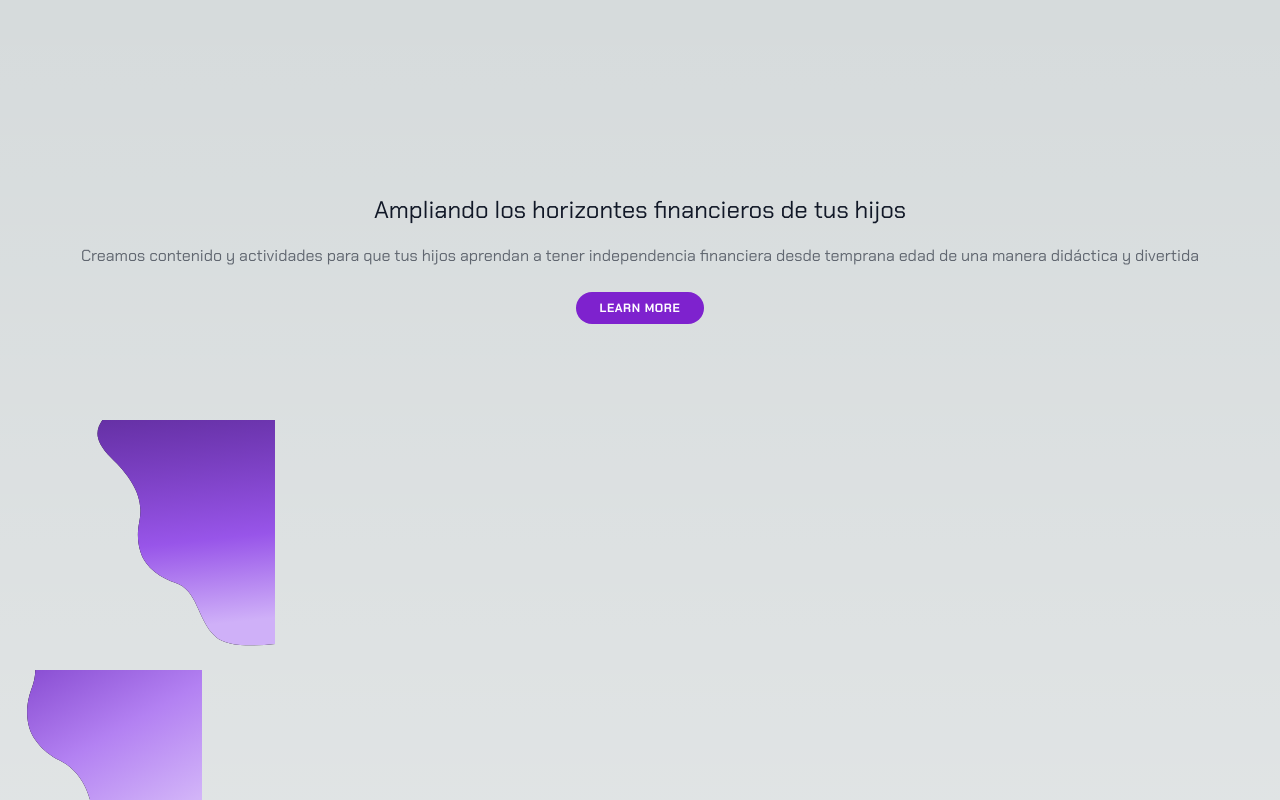
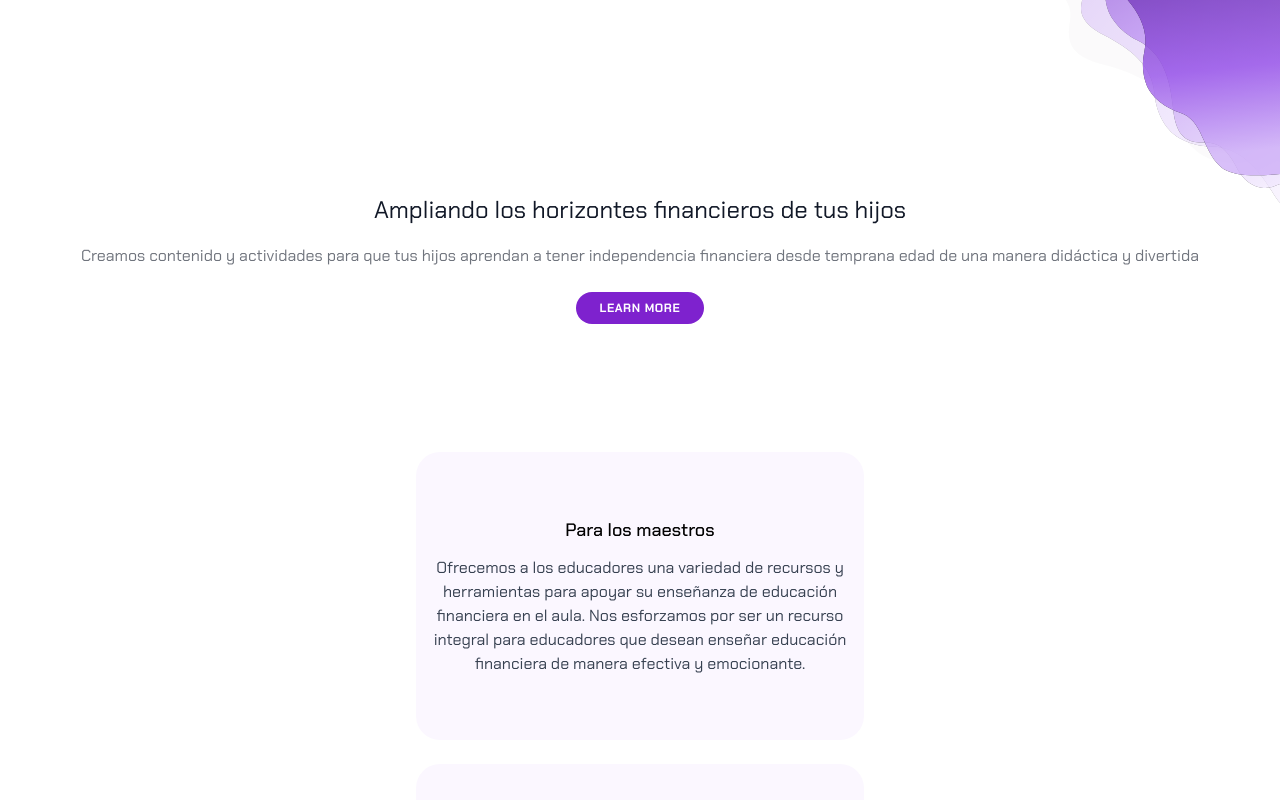
Before and after one commit to K-FinCity/fincity-frontend, a Next.js app: page / in a window 1280 px wide. Shown: the top 800 px of the page. Built offline with nearby package versions, Linux system fonts and the light colour scheme.

Commit message:
Add styles in css

```diff
--- a/pages/index.jsx
+++ b/pages/index.jsx
@@ -1,10 +1,10 @@
-import Image from "next/image";
-import { Chakra_Petch } from "next/font/google";
-import Card_1 from "../components/Card_1";
+import Image from 'next/image';
+import { Chakra_Petch } from 'next/font/google';
+import Card_1 from '../components/Card_1';
 
 const chakra = Chakra_Petch({
-  subsets: ["latin"],
-  weight: ["300", "400", "600"],
+  subsets: ['latin'],
+  weight: ['300', '400', '600'],
 });
 
 export default function Home() {
@@ -14,7 +14,8 @@ export default function Home() {
         <nav></nav>
       </header>
       <main className={chakra.className}>
-        <section><div className="relative bg-none">
+        <section className="bg-white">
+          <div className="relative bg-none">
             <div className="container mx-auto px-4 text-center py-24">
               <h1 className="text-gray-900 font-chakra text-2xl font-normal leading-9 mt-24">
                 Ampliando los horizontes financieros de tus hijos
@@ -58,9 +59,18 @@ export default function Home() {
                     y2="397.619"
                     gradientUnits="userSpaceOnUse"
                   >
-                    <stop stop-color="#6B28BB" stop-opacity="0.6" />
-                    <stop offset="0.505208" stop-color="#9855E9" />
-                    <stop offset="0.676897" stop-color="#CFB0F8" />
+                    <stop
+                      stop-color="#6B28BB"
+                      stop-opacity="0.6"
+                    />
+                    <stop
+                      offset="0.505208"
+                      stop-color="#9855E9"
+                    />
+                    <stop
+                      offset="0.676897"
+                      stop-color="#CFB0F8"
+                    />
                   </linearGradient>
                 </defs>
               </svg>
@@ -91,8 +101,14 @@ export default function Home() {
                     gradientUnits="userSpaceOnUse"
                   >
                     <stop stop-color="#6B28BB" />
-                    <stop offset="0.465" stop-color="#B381F2" />
-                    <stop offset="1" stop-color="#F0E6FE" />
+                    <stop
+                      offset="0.465"
+                      stop-color="#B381F2"
+                    />
+                    <stop
+                      offset="1"
+                      stop-color="#F0E6FE"
+                    />
                   </linearGradient>
                 </defs>
               </svg>
@@ -123,8 +139,14 @@ export default function Home() {
                     gradientUnits="userSpaceOnUse"
                   >
                     <stop stop-color="#9855E9" />
-                    <stop offset="0.505208" stop-color="#CFB0F8" />
-                    <stop offset="1" stop-color="#F0E6FE" />
+                    <stop
+                      offset="0.505208"
+                      stop-color="#CFB0F8"
+                    />
+                    <stop
+                      offset="1"
+                      stop-color="#F0E6FE"
+                    />
                   </linearGradient>
                 </defs>
               </svg>
@@ -151,7 +173,11 @@ export default function Home() {
                 Para los maestros
               </h2>
               <p className="text-center text-gray-700 font-chakra text-base font-normal leading-6">
-                Ofrecemos a los educadores una variedad de recursos y herramientas para apoyar su enseñanza de educación financiera en el aula. Nos esforzamos por ser un recurso integral para educadores que desean enseñar educación financiera de manera efectiva y emocionante.
+                Ofrecemos a los educadores una variedad de recursos y
+                herramientas para apoyar su enseñanza de educación financiera en
+                el aula. Nos esforzamos por ser un recurso integral para
+                educadores que desean enseñar educación financiera de manera
+                efectiva y emocionante.
               </p>
             </div>
             <div className="rounded-3xl bg-purple-200 bg-opacity-20 flex flex-col items-center justify-center mx-auto w-full max-w-md h-72 p-4">
@@ -159,7 +185,11 @@ export default function Home() {
                 Para los estudiantes
               </h2>
               <p className="text-center text-gray-700 font-chakra text-base font-normal leading-6">
-                Los niños pueden aprender sobre el mundo de las finanzas de una manera divertida y accesible. Desde entender el valor del dinero hasta aprender a ahorrar y gastar de manera inteligente, el programa de FinCity hace que el aprendizaje sobre finanzas sea fácil y entretenido.
+                Los niños pueden aprender sobre el mundo de las finanzas de una
+                manera divertida y accesible. Desde entender el valor del dinero
+                hasta aprender a ahorrar y gastar de manera inteligente, el
+                programa de FinCity hace que el aprendizaje sobre finanzas sea
+                fácil y entretenido.
               </p>
             </div>
           </section>
@@ -189,19 +219,28 @@ export default function Home() {
             </div>
 
             <div className="carousel w-full">
-              <div id="item1" className="carousel-item w-full">
+              <div
+                id="item1"
+                className="carousel-item w-full"
+              >
                 <Card_1
                   title="Seguimiento de Tareas y Ganancias 1"
                   content="Los padres pueden marcar las tareas completadas a medida que las realizan. Cada tarea completada les otorga una cantidad específica de dinero virtual, que se acumula en su cuenta."
                 ></Card_1>
               </div>
-              <div id="item2" className="carousel-item w-full">
+              <div
+                id="item2"
+                className="carousel-item w-full"
+              >
                 <Card_1
                   title="Asignación de Tareas: "
                   content="El maestro en conjunto con los padres pueden asignar tareas domésticas a sus hijos directamente a través de la aplicación. Desde hacer la cama hasta ayudar con la limpieza, las tareas se pueden personalizar según las necesidades y la edad del niño."
                 ></Card_1>
               </div>
-              <div id="item3" className="carousel-item w-full">
+              <div
+                id="item3"
+                className="carousel-item w-full"
+              >
                 <Card_1
                   title="Canje de Recompensas:"
                   content="Cuando los niños hayan alcanzado suficiente dinero, ¡pueden canjearlo por recompensas emocionantes! Las opciones de recompensas son personalizables y están diseñadas para motivar y reforzar el comportamiento positivo."
@@ -209,13 +248,22 @@ export default function Home() {
               </div>
             </div>
             <div className="flex justify-center w-full py-2 gap-2">
-              <a href="#item1" className="btn btn-xs">
+              <a
+                href="#item1"
+                className="btn btn-xs"
+              >
                 1
               </a>
-              <a href="#item2" className="btn btn-xs">
+              <a
+                href="#item2"
+                className="btn btn-xs"
+              >
                 2
               </a>
-              <a href="#item3" className="btn btn-xs">
+              <a
+                href="#item3"
+                className="btn btn-xs"
+              >
                 3
               </a>
             </div>
@@ -230,7 +278,7 @@ export default function Home() {
             </p>
           </div>
         </section>
-        <section className="relative min-h-96 flex flex-col justify-center items-center gap-6 text-center p-8 bg-[#5D269A]">
+        <section className="text-[#09090b] relative min-h-96 flex flex-col justify-center items-center gap-6 text-center p-8 bg-[#5D269A]">
           <div className="absolute inset-0 overflow-hidden">
             <svg
               xmlns="http://www.w3.org/2000/svg"
@@ -258,7 +306,10 @@ export default function Home() {
                   filterUnits="userSpaceOnUse"
                   color-interpolation-filters="sRGB"
                 >
-                  <feFlood flood-opacity="0" result="BackgroundImageFix" />
+                  <feFlood
+                    flood-opacity="0"
+                    result="BackgroundImageFix"
+                  />
                   <feColorMatrix
                     in="SourceAlpha"
                     type="matrix"
@@ -267,7 +318,10 @@ export default function Home() {
                   />
                   <feOffset dy="4" />
                   <feGaussianBlur stdDeviation="2" />
-                  <feComposite in2="hardAlpha" operator="out" />
+                  <feComposite
+                    in2="hardAlpha"
+                    operator="out"
+                  />
                   <feColorMatrix
                     type="matrix"
                     values="0 0 0 0 0 0 0 0 0 0 0 0 0 0 0 0 0 0 0.16 0"
@@ -293,8 +347,14 @@ export default function Home() {
                   gradientUnits="userSpaceOnUse"
                 >
                   <stop stop-color="#9855E9" />
-                  <stop offset="0.505208" stop-color="#B381F2" />
-                  <stop offset="1" stop-color="#F0E6FE" />
+                  <stop
+                    offset="0.505208"
+                    stop-color="#B381F2"
+                  />
+                  <stop
+                    offset="1"
+                    stop-color="#F0E6FE"
+                  />
                 </linearGradient>
               </defs>
             </svg>
--- a/styles/globals.css
+++ b/styles/globals.css
@@ -2,32 +2,162 @@
 @tailwind components;
 @tailwind utilities;
 
-:root {
-  --foreground-rgb: 0, 0, 0;
-  --background-start-rgb: 214, 219, 220;
-  --background-end-rgb: 255, 255, 255;
+
+
+.hero-bg {
+  position: relative;
+  background: none;
 }
 
-@media (prefers-color-scheme: dark) {
-  :root {
-    --foreground-rgb: 255, 255, 255;
-    --background-start-rgb: 0, 0, 0;
-    --background-end-rgb: 0, 0, 0;
-  }
+.wave {
+  position: absolute;
+  top: -50px;
+  right: 0;
 }
 
-body {
-  color: rgb(var(--foreground-rgb));
-  background: linear-gradient(
-      to bottom,
-      transparent,
-      rgb(var(--background-end-rgb))
-    )
-    rgb(var(--background-start-rgb));
+.wave:nth-child(1) {
+  z-index: 4;
+  transform: scale(1.5) translateX(100px);
 }
 
-@layer utilities {
-  .text-balance {
-    text-wrap: balance;
-  }
+.wave:nth-child(2) {
+  z-index: 3;
+  opacity: 0.8;
 }
+
+.wave:nth-child(3) {
+  z-index: 2;
+  opacity: 0.6;
+}
+
+.wave:nth-child(4) {
+  z-index: 1;
+  opacity: 0.4;
+}
+
+.header-bg {
+  background: rgba(93, 38, 154, 0.50);
+  backdrop-filter: blur(25px);
+  width: 100%;
+  height: 48px;
+  flex-shrink: 0;
+  display: flex;
+  align-items: center;
+  justify-content: center;
+  position: relative;
+  z-index: 5;
+}
+
+.nav-container {
+  width: 100%;
+  max-width: 360px;
+}
+
+.nav-title {
+  color: #5D269A;
+  font-family: 'Chakra Petch', sans-serif;
+  font-size: 16px;
+  font-weight: 700;
+  line-height: normal;
+}
+
+.hamburger {
+  width: 24px;
+  height: 24px;
+  flex-shrink: 0;
+}
+
+.hero-title {
+  color: #191B21;
+  text-align: center;
+  font-family: 'Chakra Petch', sans-serif;
+  font-size: 20px;
+  font-weight: 400;
+  line-height: 36px;
+  margin-top: 100px;
+}
+
+.hero-text {
+  color: #191B21;
+  text-align: center;
+  font-family: 'Chakra Petch', sans-serif;
+  font-size: 16px;
+  font-weight: 400;
+  line-height: 24px;
+  opacity: 0.6;
+}
+
+.learn-more-btn {
+  width: 132.743px;
+  height: 32px;
+  flex-shrink: 0;
+  border-radius: 52px;
+  background: #8037D9;
+  display: flex;
+  align-items: center;
+  justify-content: center;
+  margin: 0 auto;
+}
+
+.learn-more-text {
+  color: #FAFAFA;
+  text-align: center;
+  font-family: 'Chakra Petch', sans-serif;
+  font-size: 13px;
+  font-weight: 700;
+  letter-spacing: -0.26px;
+  text-transform: uppercase;
+  width: 98px;
+  height: 11px;
+  flex-shrink: 0;
+  line-height: normal;
+}
+
+.box {
+  border-radius: 25px;
+  background: rgba(128, 55, 217, 0.20);
+  display: flex;
+  flex-direction: column;
+  align-items: center;
+  justify-content: center;
+  margin: 0 auto;
+}
+
+.box-1 {
+  width: 258px;
+  height: 282px;
+  flex-shrink: 0;
+  margin-bottom: 24px;
+}
+
+.box-2 {
+  width: 256.148px;
+  height: 279.978px;
+  flex-shrink: 0;
+}
+
+.box-title {
+  color: #000;
+  font-family: 'Chakra Petch', sans-serif;
+  font-size: 16px;
+  font-weight: 500;
+  line-height: 12px;
+  text-align: center;
+  width: 140.217px;
+  height: 13.116px;
+  flex-shrink: 0;
+  margin-bottom: 12px;
+  white-space: nowrap;
+}
+
+.box-text {
+  color: #3F3F46;
+  text-align: center;
+  font-family: 'Chakra Petch', sans-serif;
+  font-size: 16px;
+  font-weight: 400;
+  line-height: 16px;
+  width: 228px;
+  height: 177px;
+  flex-shrink: 0;
+}
```
